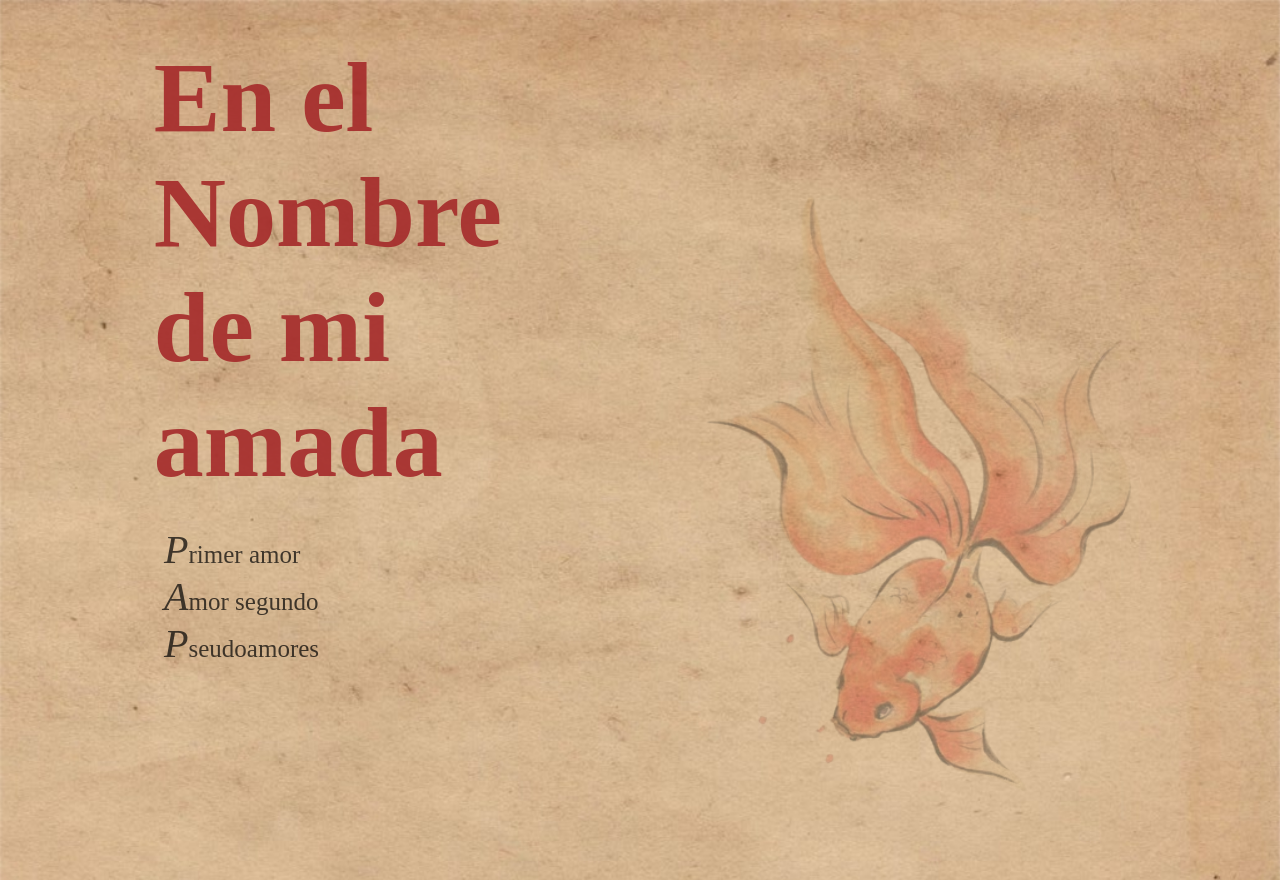
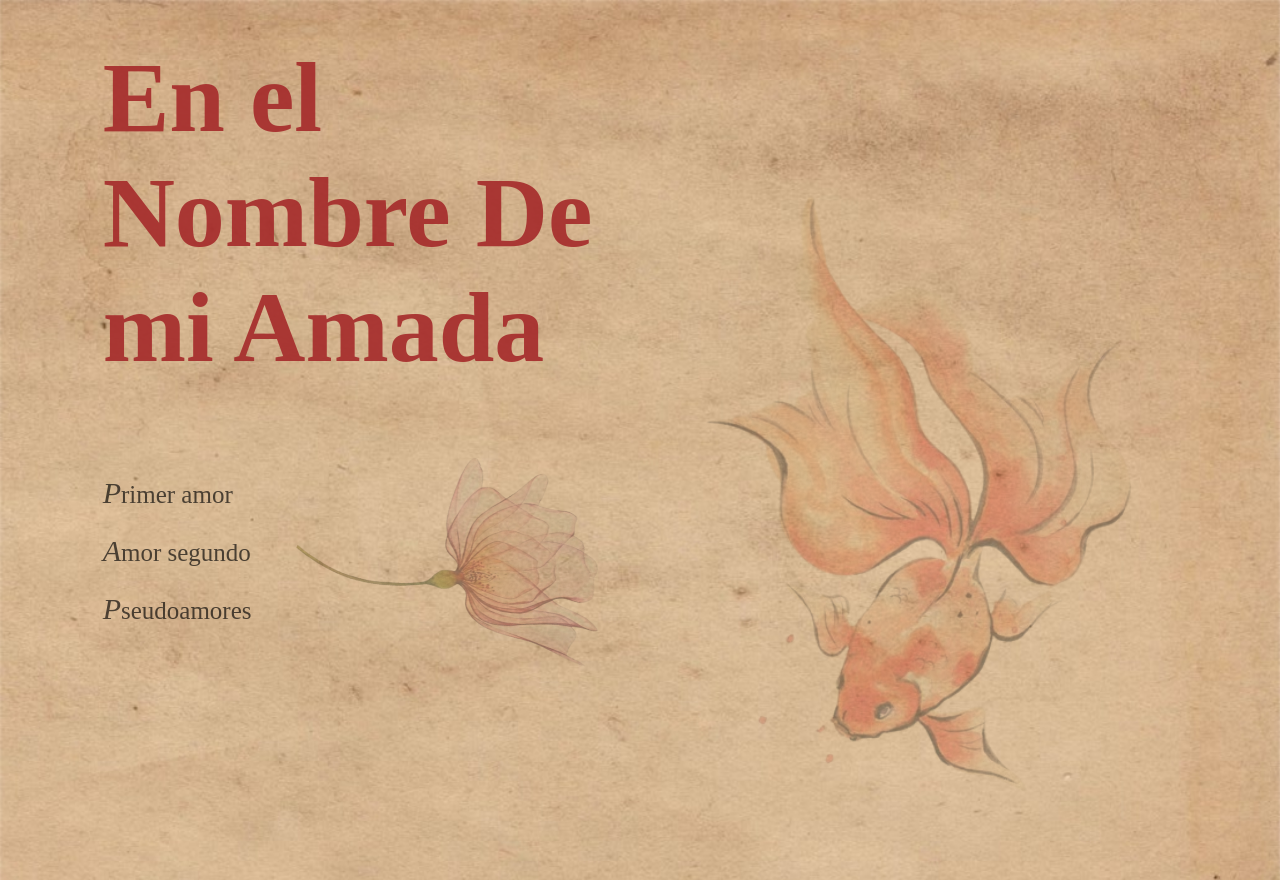
Before and after one commit to Zeratoelf/Enda, a plain HTML site: page index.html in a window 1280 px wide. Drawn offline with Linux system fonts and the light colour scheme; a web font is replaced by a local one.

Commit message:
terminar pagina principal

```diff
--- a/index.html
+++ b/index.html
@@ -10,12 +10,13 @@
     <div id="container">
         <div class="titulos">
             <div id="titulo-central">
-                <h1><strong> En el Nombre de mi amada</strong></h1>
+                <h1><strong> En el Nombre De mi Amada</strong></h1>
             </div>
             <div id="titulos-entrada">
                 <ul>
                     <li>
                         <a href="./Escritos/primer-amor.html" ><span class="primera-letra">P</span>rimer amor</a>
+                        <!-- <img src="./img/icons/postage-stamp.png" alt="a stamp" width="75px" height="auto" class="stamp"> -->
                     </li>
                     <li>
                         <a href="./Escritos/amor-segundo.html" ><span class="primera-letra">A</span>mor segundo</a>
@@ -23,6 +24,7 @@
                     <li>
                         <a href="./Escritos/pseudoamores.html" ><span class="primera-letra">P</span>seudoamores</a>
                     </li>
+                    <li><img src="./img/flower3.png" class="flower" width="200px" height="auto"></li>
                 </ul>
             </div>
         </div>
--- a/styles2.css
+++ b/styles2.css
@@ -17,7 +17,7 @@ body{
     width: 735px; */
     min-height: 100vh;
     max-width: 1375px;
-    background-color: rgb(189, 144, 47);
+    background-color: rgb(219, 185, 111);
     background-image: url(./img/fondo-cover4.jpeg);
     background-size: cover;
     padding: 5vh ;
@@ -29,7 +29,7 @@ div#container{
 }
 
 div.titulos{
-    height: 100vh;
+    height: 100dvh;
 }
 
 #titulo-central{
@@ -40,32 +40,41 @@ div.titulos{
     margin-left: 10%; */
     padding-top: 0%;
     padding-bottom: 5%;
-    padding-left: 10%;
+    padding-left: 0%;
     /* margin-right: 50%; */
     opacity: 0.9;
     color: brown;
 }
 
+ul{
+    display: flex;
+    flex-direction: column;
+    flex-wrap: wrap;
+    justify-content: center;
+    height: 35ch;
+    gap: 1.5rem;
+}
 
 #titulos-entrada li {
     list-style: none;
     padding-top: 0px;
-    padding-left: 12%;
+    padding-left: 0%;
+    flex-basis: 15ch 10ch;
 
-    /* margin-right: 20px; */
+
 }
 
 #titulos-entrada a {
     color: rgb(0, 0, 0);
     text-decoration: none;
-    opacity: 0.7;
+    opacity: 0.65;
     font-size: 25px;
     font-family: Playwrite;
     padding: 0%;
 }
 
 .primera-letra {
-    font-size: 40px;
+    font-size: 30px;
     font-style: italic;
 }
 
@@ -81,3 +90,12 @@ div.titulos{
     width: 500px;
     transform: rotateY(180deg);
 }
+
+.flower{
+    height: 30ch;
+    width: 40ch;
+    flex-grow: 1;
+    flex-shrink: 0;
+    opacity: 0.4;
+    mix-blend-mode: multiply;
+}
```
Also changed, not shown: img/flower.png (added), img/flower2.png (added), img/flower3.png (added), img/flower4.png (added), img/icons/cartas-magicas.png (added), img/icons/postage-stamp (1).png (added), img/icons/postage-stamp-unscreen.gif (added), img/icons/postage-stamp.gif (added), img/icons/postage-stamp.png (added).
